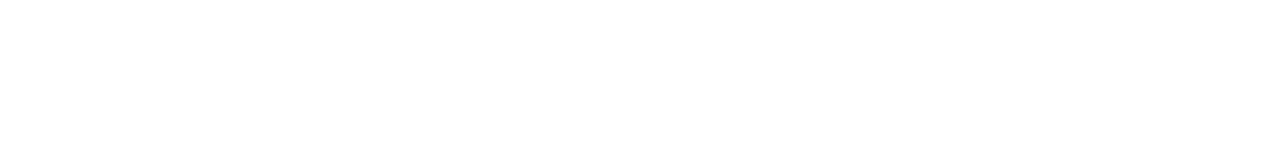
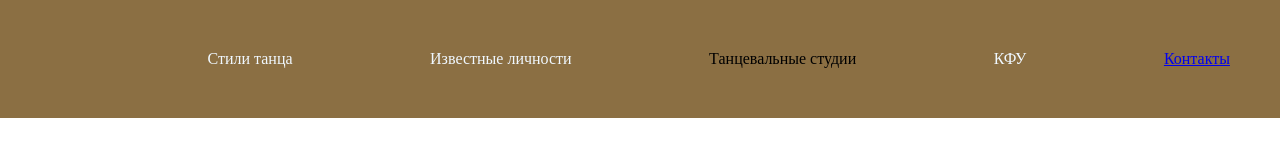
Before and after one commit to LiraV/CourseWork-2, a plain HTML site: page studios.html in a window 1280 px wide. Drawn offline with Linux system fonts and the light colour scheme.

Commit message:
Update studios.html

```diff
--- a/studios.html
+++ b/studios.html
@@ -6,7 +6,14 @@
       <link rel="stylesheet" href="styles.css">
    </head>
    <body>
-
+        <nav class="menu">
+         <h1><a href="index.html" target="_self" class="menu_text"></a></h1>
+         <a href="persons.html" target="_self" class="menu_text">Стили танца<br></a>
+         <a href="studios.html" target="_self" class="menu_text">Известные личности<br></a>
+         <a href="styles.html" target="_self" class="menu_text"id="this">Танцевальные студии<br></a>
+         <a href="kfu.html" target="_self" class="menu_text">КФУ<br></a>
+         <a href="contact.html">Контакты</a>
+      </nav>
       <main>
 
       </main>
```
